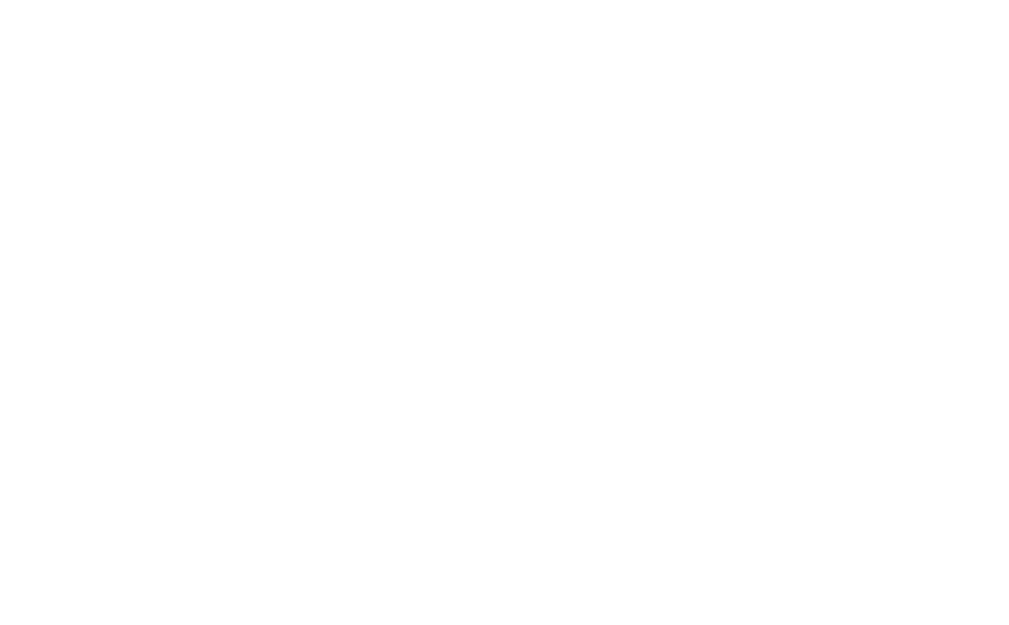
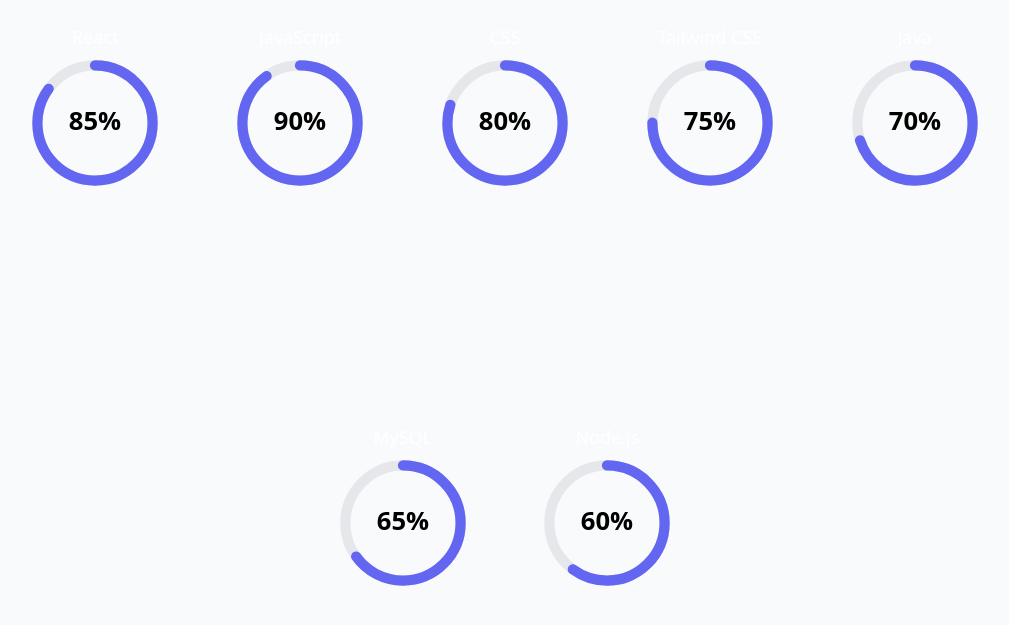
Before and after one commit to PRAVEEN-PR-2004/tailwindporfolio, a React (Vite) app: page / in a window 1280 px wide. Shown: the part 919-1544 px from the top of the page, without its empty margins (135-1144 px from the left). Before the commit the page ends 824 px from the top, so only its background shows below. Built offline with nearby package versions, Linux system fonts and the light colour scheme.

Commit message:
portfolio skills section

```diff
--- a/src/components/Skills.jsx
+++ b/src/components/Skills.jsx
@@ -0,0 +1,78 @@
+import React from 'react';
+
+const CircularProgress = ({ percentage, skillName }) => {
+  const radius = 45;
+  const circumference = 2 * Math.PI * radius;
+  const strokeDashoffset = circumference - (percentage / 100) * circumference;
+
+  return (
+    <div className="flex flex-col items-center m-4">
+      <h3 className="mb-2 text-lg font-medium text-white">{skillName}</h3>
+      <svg
+        className="w-32 h-32"
+        viewBox="0 0 100 100"
+        xmlns="http://www.w3.org/2000/svg"
+      >
+        <circle
+          cx="50"
+          cy="50"
+          r="45"
+          stroke="#e5e7eb"
+          strokeWidth="8"
+          fill="none"
+        />
+        <circle
+          cx="50"
+          cy="50"
+          r="45"
+          stroke="#6366f1"
+          strokeWidth="8"
+          fill="none"
+          strokeDasharray={circumference}
+          strokeDashoffset={strokeDashoffset}
+          strokeLinecap="round"
+          transform="rotate(-90 50 50)"
+        />
+        <text
+          x="50%"
+          y="50%"
+          dominantBaseline="middle"
+          textAnchor="middle"
+          className="text-xl font-bold text-black fill-current"
+        >
+          {percentage}%
+        </text>
+      </svg>
+    </div>
+  );
+};
+
+const Skills = () => {
+    const skills = [
+      { name: 'React', percentage: 85 },
+      { name: 'JavaScript', percentage: 90 },
+      { name: 'CSS', percentage: 80 },
+      { name: 'Tailwind CSS', percentage: 75 },
+      { name: 'Java', percentage: 70 },
+      { name: 'MySQL', percentage: 65 },
+      { name: 'Node.js', percentage: 60 }
+    ];
+
+    return (
+      <div className="flex flex-wrap items-center justify-center w-4/5 min-h-screen mx-auto bg-slate-50">
+        {skills.map((skill) => (
+          <div
+            key={skill.name}
+            className="flex justify-center w-full p-2 sm:w-1/2 md:w-1/4 lg:w-1/5"
+          >
+            <CircularProgress skillName={skill.name} percentage={skill.percentage} />
+          </div>
+        ))}
+      </div>
+    );
+  };
+
+
+
+
+export default Skills;
--- a/src/pages/Hero.jsx
+++ b/src/pages/Hero.jsx
@@ -2,6 +2,7 @@
 import { TbBrandGithubFilled } from "react-icons/tb";
 import { FaLinkedinIn } from "react-icons/fa6";
 import { SiLeetcode } from "react-icons/si";
+import Skills from "../components/Skills";
 
 
 export default function Hero() {
@@ -38,6 +39,7 @@
           </div>
         </div>
       </section>
+      <Skills/>
     </>
   );
 }
```
